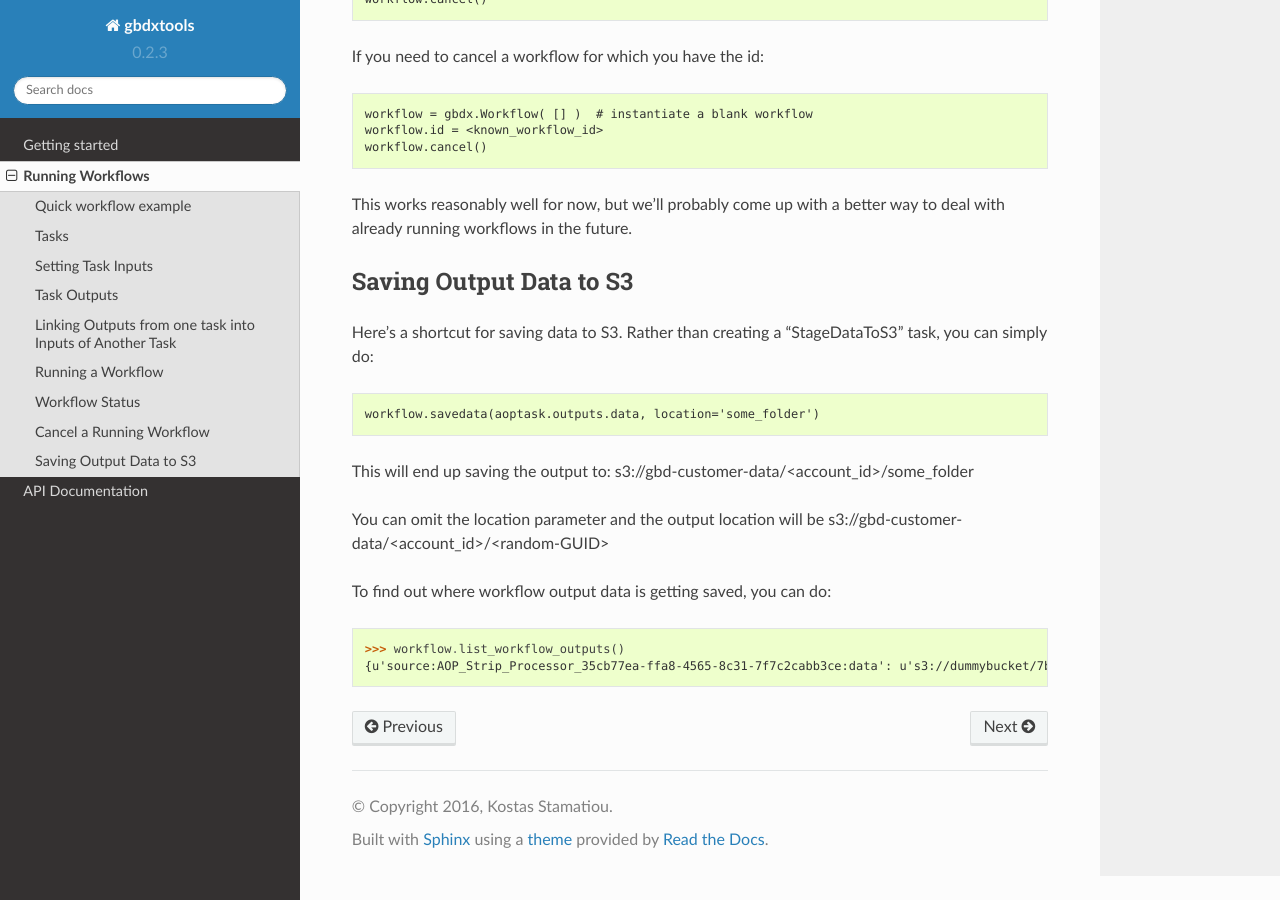
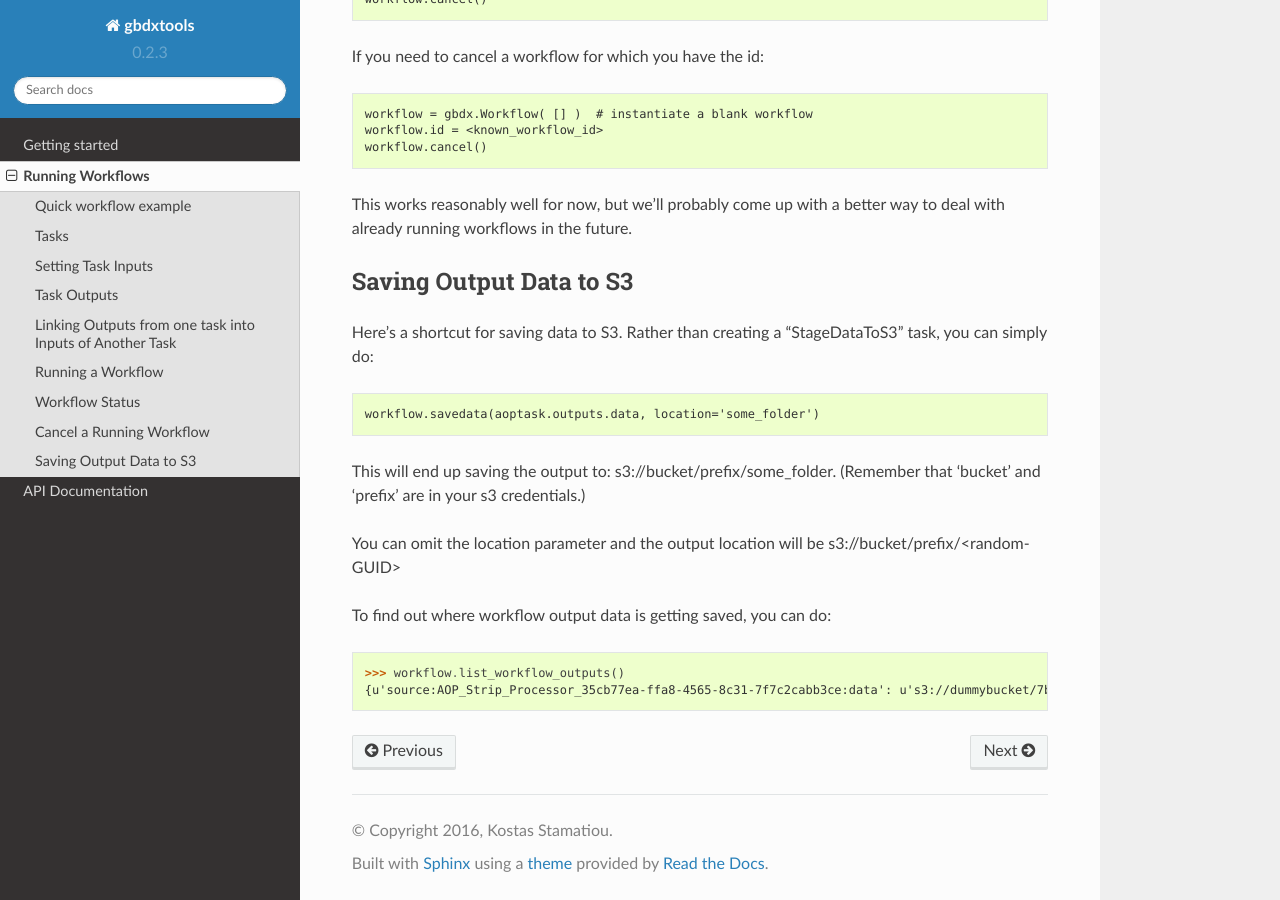
Before and after one commit to DigitalGlobe/gbdxtools, a Sphinx documentation site: the page built from docs/running_workflows.rst, in a window 1280 px wide and 900 px high, scrolled down 3487 px. Built offline with Sphinx 7.4.7 and the Read the Docs theme 2.0.0, drawn with Linux system fonts in a browser that asks for light colours.

Commit message:
Updated readme with new gbdx email at Sherri request. Changed <account-id> back to prefix in docs. <account-id> is not defined anywhere in the documentation.

```diff
--- a/README.rst
+++ b/README.rst
@@ -24,7 +24,7 @@
 
     pip install --upgrade gbdxtools
 
-In order to use gbdxtools, you need GBDX credentials. Email geobigdata@digitalglobe.com to get these.
+In order to use gbdxtools, you need GBDX credentials. Email GBDX-Support@digitalglobe.com to get these.
 
 Documentation is hosted here: http://gbdxtools.readthedocs.org/en/latest/.
 Example scripts can be found under the /examples directory of this repo.
--- a/docs/running_workflows.rst
+++ b/docs/running_workflows.rst
@@ -202,9 +202,10 @@ Here's a shortcut for saving data to S3.  Rather than creating a "StageDataToS3"
 
     workflow.savedata(aoptask.outputs.data, location='some_folder')
 
-This will end up saving the output to: s3://gbd-customer-data/<account_id>/some_folder
+This will end up saving the output to: s3://bucket/prefix/some_folder.
+(Remember that 'bucket' and 'prefix' are in your s3 credentials.)
 
-You can omit the location parameter and the output location will be s3://gbd-customer-data/<account_id>/<random-GUID>
+You can omit the location parameter and the output location will be s3://bucket/prefix/<random-GUID>
 
 To find out where workflow output data is getting saved, you can do:
 
--- a/docs/user_guide.rst
+++ b/docs/user_guide.rst
@@ -13,7 +13,7 @@ All operations on GBDX require credentials. Instantiating an Interface object au
 
 gbdxtools expects a config file to exist at ~/.gbdx-config with your GBDX credentials.
 See formatting for this file here:  https://github.com/tdg-platform/gbdx-auth#ini-file.
-To get a GBDX username, password and API key, please email geobigdata@digitalglobe.com.
+To get a GBDX username, password and API key, please email GBDX-Support@digitalglobe.com.
 For future reference, remember that your credentials are listed in https://gbdx.geobigdata.io/account/user/settings/.
 
 
```
